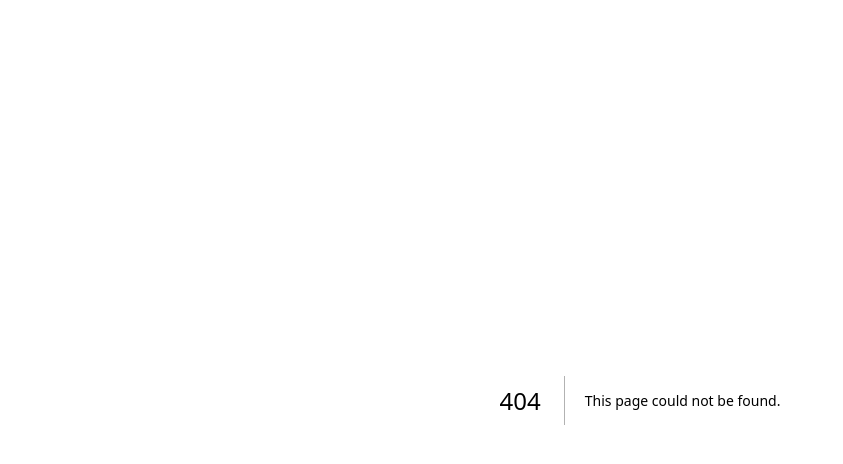
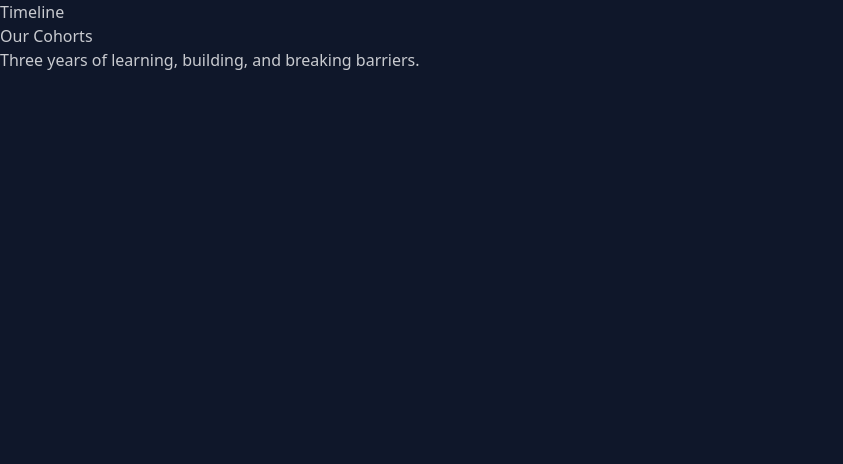
Before and after one commit to jafarimurtaza/aptus-age-portal, a Next.js app: page /cohorts in a window 1280 px wide. Before the commit this address had no page. Shown: the top 464 px of the page, without its empty margins (0-843 px from the left). Built offline with nearby package versions, Linux system fonts and the light colour scheme.

Commit message:
started with the cohort page and also created the components

```diff
--- /dev/null
+++ b/src/app/cohorts/page.js
@@ -0,0 +1,5 @@
+import CohortsMain from "@/components/cohorts/CohortsMain";
+
+export default function CohortsPage() {
+  return <CohortsMain />;
+}
--- /dev/null
+++ b/src/components/cohorts/CohortsHeroSection.jsx
@@ -0,0 +1,13 @@
+import React from 'react'
+
+export default function CohortsHeroSection() {
+	return (
+		<div>
+			<span>Timeline</span>
+			<h1>Our Cohorts</h1>
+			<p>
+				Three years of learning, building, and breaking barriers.
+			</p>
+		</div>
+	)
+}
--- /dev/null
+++ b/src/components/cohorts/CohortsMain.jsx
@@ -0,0 +1,10 @@
+import React from 'react'
+import CohortsHeroSection from './CohortsHeroSection'
+
+export default function CohortsMain() {
+	return (
+		<div>
+			<CohortsHeroSection />
+		</div>
+	)
+}
```
